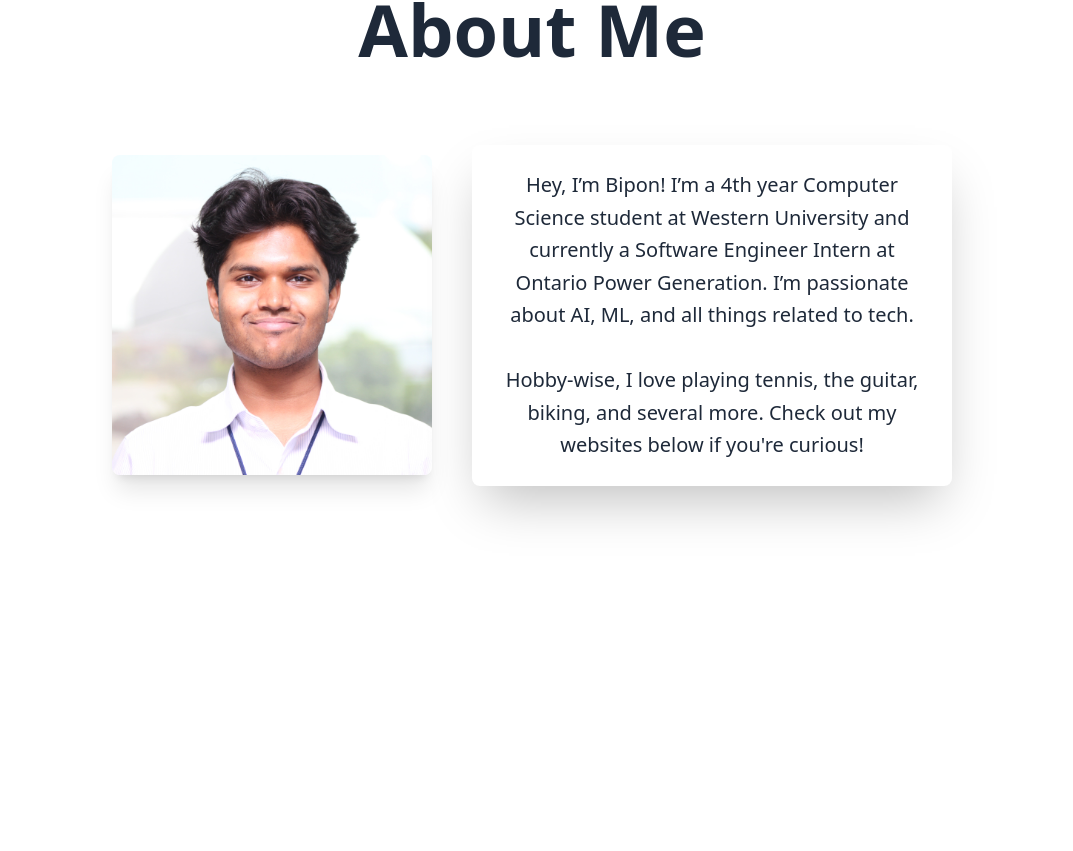
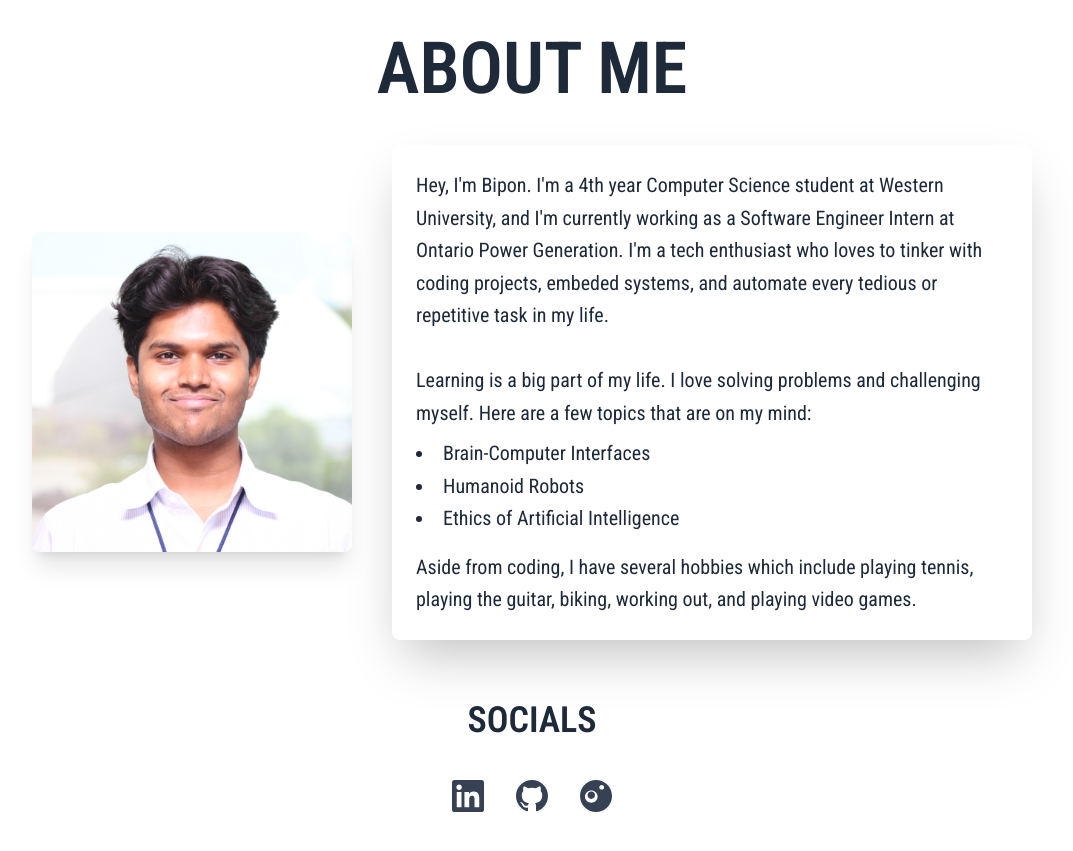
Before and after one commit to biponroy47/biponroy.com, a Vue app: page / in a window 1280 px wide. Shown: the part 887-1738 px from the top of the page, without its empty margins (108-1181 px from the left). Built offline with nearby package versions, Linux system fonts and the light colour scheme.

Commit message:
updated about me

```diff
--- a/src/components/About.vue
+++ b/src/components/About.vue
@@ -1,29 +1,198 @@
+<script setup>
+import { ref, onMounted, onUnmounted } from "vue";
+
+const h1Ref = ref(null);
+const imgRef = ref(null);
+const pRef = ref(null);
+const iconsRef = ref(null);
+
+const h1Visible = ref(false);
+const imgVisible = ref(false);
+const pVisible = ref(false);
+const iconsVisible = ref(false);
+
+let h1Observer, imgObserver, pObserver, iconsObserver;
+
+onMounted(() => {
+  // Create intersection observers for each element
+  h1Observer = new IntersectionObserver(
+    (entries) => {
+      entries.forEach((entry) => {
+        if (entry.isIntersecting) {
+          h1Visible.value = true;
+          h1Observer.unobserve(entry.target);
+        }
+      });
+    },
+    { threshold: 0.3 },
+  );
+
+  imgObserver = new IntersectionObserver(
+    (entries) => {
+      entries.forEach((entry) => {
+        if (entry.isIntersecting) {
+          imgVisible.value = true;
+          imgObserver.unobserve(entry.target);
+        }
+      });
+    },
+    { threshold: 0.3 },
+  );
+
+  pObserver = new IntersectionObserver(
+    (entries) => {
+      entries.forEach((entry) => {
+        if (entry.isIntersecting) {
+          pVisible.value = true;
+          pObserver.unobserve(entry.target);
+        }
+      });
+    },
+    { threshold: 0.3 },
+  );
+
+  iconsObserver = new IntersectionObserver(
+    (entries) => {
+      entries.forEach((entry) => {
+        if (entry.isIntersecting) {
+          iconsVisible.value = true;
+          iconsObserver.unobserve(entry.target);
+        }
+      });
+    },
+    { threshold: 0.3 },
+  );
+
+  // Start observing elements
+  if (h1Ref.value) h1Observer.observe(h1Ref.value);
+  if (imgRef.value) imgObserver.observe(imgRef.value);
+  if (pRef.value) pObserver.observe(pRef.value);
+  if (iconsRef.value) iconsObserver.observe(iconsRef.value);
+});
+
+onUnmounted(() => {
+  // Clean up observers
+  if (h1Observer) h1Observer.disconnect();
+  if (imgObserver) imgObserver.disconnect();
+  if (pObserver) pObserver.disconnect();
+  if (iconsObserver) iconsObserver.disconnect();
+});
+</script>
+
 <template>
   <!-- ABOUT PANEL -->
   <div>
     <h1
-      class="flex w-full flex-row justify-center p-20 text-center text-5xl font-bold whitespace-nowrap text-gray-800 lg:text-7xl"
+      ref="h1Ref"
+      :class="[
+        'roboto-condensed thick flex w-full flex-row justify-center pt-30 pb-10 text-center text-5xl font-bold whitespace-nowrap text-gray-800 transition-all duration-1000 ease-out lg:text-7xl',
+        h1Visible ? 'translate-y-0 opacity-100' : 'translate-y-8 opacity-0',
+      ]"
     >
-      About Me
+      ABOUT ME
     </h1>
     <div
       class="flex h-full w-full flex-col items-center justify-center lg:flex-row lg:items-center lg:justify-center"
     >
       <img
+        ref="imgRef"
         src="../assets/profile.JPG"
         alt="Profile"
-        class="mb-5 h-[50vw] w-[50vw] rounded-lg object-cover shadow-xl lg:mr-5 lg:mb-0 lg:ml-10 lg:h-80 lg:w-80"
+        :class="[
+          'mb-5 h-[40vw] w-[40vw] rounded-lg object-cover shadow-xl transition-all delay-300 duration-1000 ease-out lg:mr-5 lg:mb-0 lg:ml-10 lg:h-80 lg:w-80',
+          imgVisible ? 'translate-y-0 opacity-100' : 'translate-y-8 opacity-0',
+        ]"
       />
-      <p
-        class="text-md lg-h-100 mx-10 mb-10 w-[80vw] rounded-lg bg-white p-6 text-center leading-relaxed text-gray-800 shadow-2xl lg:mr-10 lg:mb-0 lg:ml-5 lg:w-120 lg:text-xl"
+      <div
+        ref="pRef"
+        :class="[
+          'roboto-condensed thin text-md lg-h-100 mx-10 mb-10 w-[80vw] rounded-lg bg-white p-6 leading-relaxed text-gray-800 shadow-2xl transition-all delay-500 duration-1000 ease-out lg:mr-10 lg:mb-0 lg:ml-5 lg:w-160 lg:text-xl',
+          pVisible ? 'translate-y-0 opacity-100' : 'translate-y-8 opacity-0',
+        ]"
       >
-        Hey, I’m Bipon! I’m a 4th year Computer Science student at Western
-        University and currently a Software Engineer Intern at Ontario Power
-        Generation. I’m passionate about AI, ML, and all things related to tech.
-        <br /><br />
-        Hobby-wise, I love playing tennis, the guitar, biking, and several more.
-        Check out my websites below if you're curious!
-      </p>
+        <p>
+          Hey, I'm Bipon. I'm a 4th year Computer Science student at Western
+          University, and I'm currently working as a Software Engineer Intern at
+          Ontario Power Generation. I'm a tech enthusiast who loves to tinker
+          with coding projects, embeded systems, and automate every tedious or
+          repetitive task in my life.
+        </p>
+        <br />
+        <p>
+          Learning is a big part of my life. I love solving problems and
+          challenging myself. Here are a few topics that are on my mind:
+        </p>
+
+        <ul class="mt-2 mb-4 list-inside list-disc">
+          <li>Brain-Computer Interfaces</li>
+          <li>Humanoid Robots</li>
+          <li>Ethics of Artificial Intelligence</li>
+        </ul>
+
+        <p>
+          Aside from coding, I have several hobbies which include playing
+          tennis, playing the guitar, biking, working out, and playing video
+          games.
+        </p>
+      </div>
+    </div>
+
+    <!-- Social Media Icons -->
+    <div
+      ref="iconsRef"
+      :class="[
+        'flex flex-col items-center pt-5 transition-all delay-700 duration-1000 ease-out lg:pt-15',
+        iconsVisible ? 'translate-y-0 opacity-100' : 'translate-y-8 opacity-0',
+      ]"
+    >
+      <h1
+        class="roboto-condensed thick text-center text-3xl font-bold text-gray-800 lg:text-4xl"
+      >
+        SOCIALS
+      </h1>
+      <div class="flex space-x-8 pt-5 lg:pt-10">
+        <!-- LinkedIn -->
+        <a
+          href="https://linkedin.com/in/biponroy47"
+          target="_blank"
+          rel="noopener noreferrer"
+          class="text-gray-700 transition-colors duration-300 hover:text-blue-600"
+        >
+          <svg class="h-8 w-8" fill="currentColor" viewBox="0 0 24 24">
+            <path
+              d="M20.447 20.452h-3.554v-5.569c0-1.328-.027-3.037-1.852-3.037-1.853 0-2.136 1.445-2.136 2.939v5.667H9.351V9h3.414v1.561h.046c.477-.9 1.637-1.85 3.37-1.85 3.601 0 4.267 2.37 4.267 5.455v6.286zM5.337 7.433c-1.144 0-2.063-.926-2.063-2.065 0-1.138.92-2.063 2.063-2.063 1.14 0 2.064.925 2.064 2.063 0 1.139-.925 2.065-2.064 2.065zm1.782 13.019H3.555V9h3.564v11.452zM22.225 0H1.771C.792 0 0 .774 0 1.729v20.542C0 23.227.792 24 1.771 24h20.451C23.2 24 24 23.227 24 22.271V1.729C24 .774 23.2 0 22.222 0h.003z"
+            />
+          </svg>
+        </a>
+
+        <!-- GitHub -->
+        <a
+          href="https://github.com/biponroy47"
+          target="_blank"
+          rel="noopener noreferrer"
+          class="text-gray-700 transition-colors duration-300 hover:text-gray-900"
+        >
+          <svg class="h-8 w-8" fill="currentColor" viewBox="0 0 24 24">
+            <path
+              d="M12 0c-6.626 0-12 5.373-12 12 0 5.302 3.438 9.8 8.207 11.387.599.111.793-.261.793-.577v-2.234c-3.338.726-4.033-1.416-4.033-1.416-.546-1.387-1.333-1.756-1.333-1.756-1.089-.745.083-.729.083-.729 1.205.084 1.839 1.237 1.839 1.237 1.07 1.834 2.807 1.304 3.492.997.107-.775.418-1.305.762-1.604-2.665-.305-5.467-1.334-5.467-5.931 0-1.311.469-2.381 1.236-3.221-.124-.303-.535-1.524.117-3.176 0 0 1.008-.322 3.301 1.23.957-.266 1.983-.399 3.003-.404 1.02.005 2.047.138 3.006.404 2.291-1.552 3.297-1.23 3.297-1.23.653 1.653.242 2.874.118 3.176.77.84 1.235 1.911 1.235 3.221 0 4.609-2.807 5.624-5.479 5.921.43.372.823 1.102.823 2.222v3.293c0 .319.192.694.801.576 4.765-1.589 8.199-6.086 8.199-11.386 0-6.627-5.373-12-12-12z"
+            />
+          </svg>
+        </a>
+
+        <!-- Instagram -->
+        <a
+          href="https://instagram.com/beepsvibes"
+          target="_blank"
+          rel="noopener noreferrer"
+          class="text-gray-700 transition-colors duration-300 hover:text-pink-600"
+        >
+          <svg class="h-8 w-8" fill="currentColor" viewBox="0 0 24 24">
+            <path
+              d="M12.017 0C5.396 0 .029 5.367.029 11.987c0 6.62 5.367 11.987 11.988 11.987 6.62 0 11.987-5.367 11.987-11.987C24.014 5.367 18.637.001 12.017.001zM8.449 16.988c-1.297 0-2.448-.49-3.323-1.297C4.198 14.895 3.708 13.744 3.708 12.447s.49-2.448 1.418-3.323c.875-.807 2.026-1.297 3.323-1.297s2.448.49 3.323 1.297c.928.875 1.418 2.026 1.418 3.323s-.49 2.448-1.418 3.244c-.875.807-2.026 1.297-3.323 1.297zm7.83-9.781c-.49 0-.928-.175-1.297-.49-.368-.315-.49-.753-.49-1.243 0-.49.122-.928.49-1.243.369-.315.807-.49 1.297-.49s.928.175 1.297.49c.368.315.49.753.49 1.243 0 .49-.122.928-.49 1.243-.369.315-.807.49-1.297.49zm-7.83 1.418c-.807 0-1.47.263-1.988.789-.518.526-.789 1.189-.789 1.988s.263 1.47.789 1.988c.518.526 1.181.789 1.988.789s1.47-.263 1.988-.789c.518-.526.789-1.189.789-1.988s-.263-1.47-.789-1.988c-.518-.526-1.181-.789-1.988-.789z"
+            />
+          </svg>
+        </a>
+      </div>
     </div>
   </div>
 </template>
```
